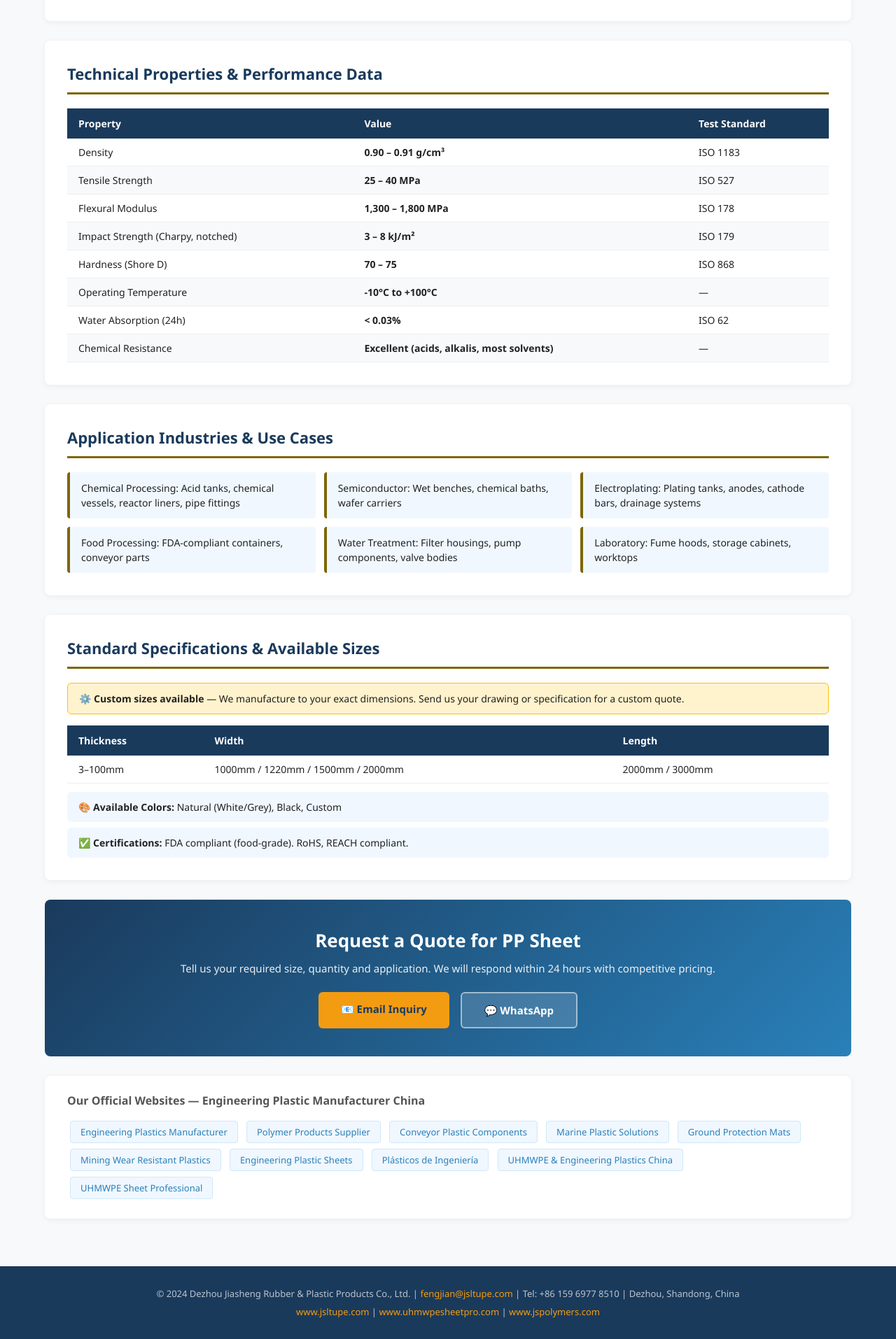
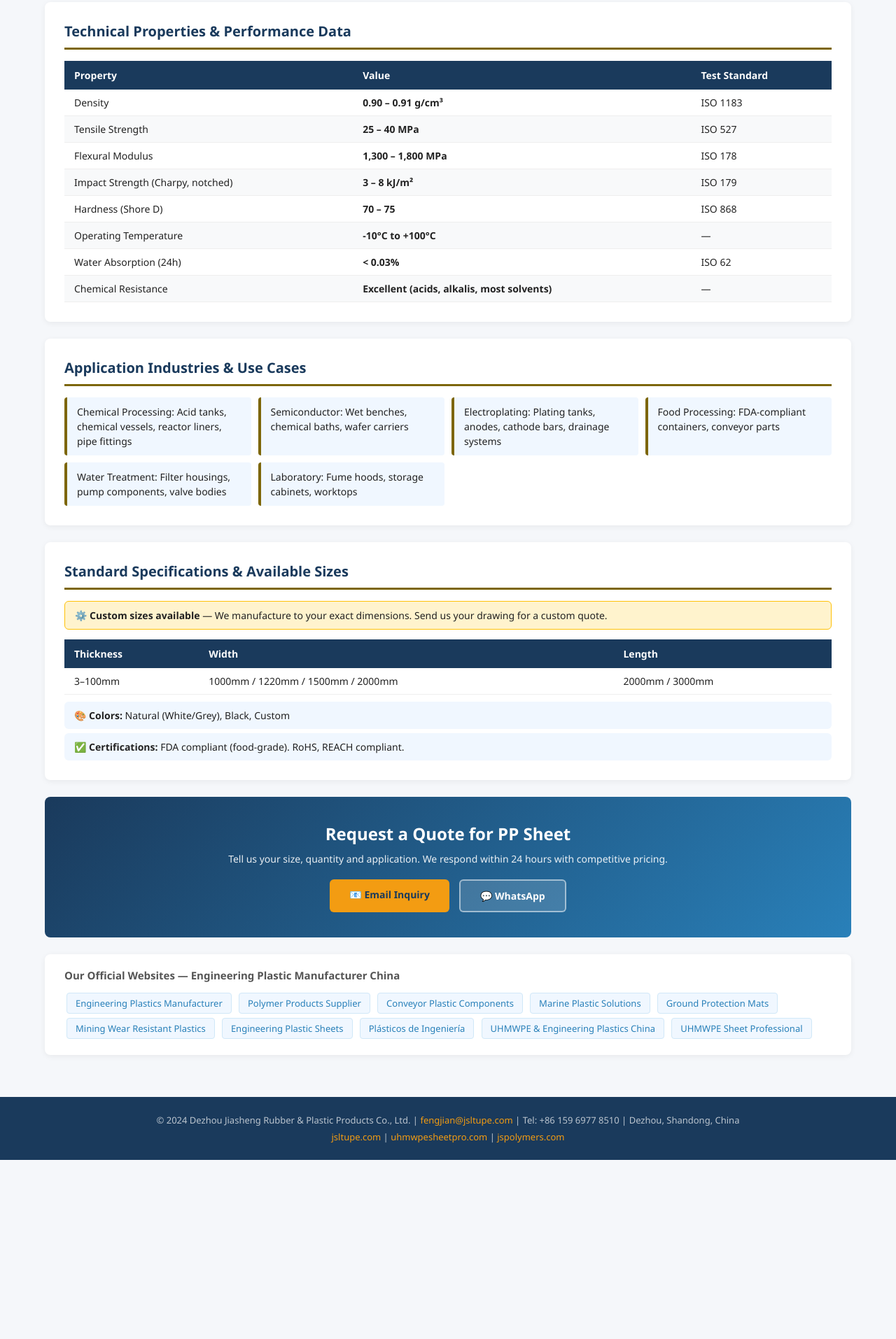
Before and after one commit to dzjsxs/ground-mat-de, a plain HTML site: page pp.html in a window 1280 px wide. Shown: the part 658-2572 px from the top of the page at 70% size. After the commit the page ends 2316 px from the top, so only its background shows below. Drawn offline with Linux system fonts and the light colour scheme.

Commit message:
Add pp.html

```diff
--- a/pp.html
+++ b/pp.html
@@ -1,216 +1,87 @@
 <!DOCTYPE html>
 <html lang="en">
 <head>
-    <meta charset="UTF-8">
-    <meta name="viewport" content="width=device-width, initial-scale=1.0">
-    <title>PP Sheet | Polypropylene Engineering Plastic Sheet - Jiasheng Plastic China</title>
-    <meta name="description" content="Buy PP Sheet from China manufacturer. Polypropylene Engineering Plastic Sheet with excellent properties. Custom sizes available. Contact: fengjian@jsltupe.com">
-    <meta name="keywords" content="PP Sheet, Polypropylene Engineering Plastic Sheet, PP板, engineering plastic sheet, China manufacturer, custom plastic">
-    <link rel="canonical" href="https://dzjsxs.github.io/ground-mat-de/pp.html">
-    <style>
-        * { margin: 0; padding: 0; box-sizing: border-box; }
-        body { font-family: 'Segoe UI', Arial, sans-serif; color: #222; background: #f8f9fa; }
-        .header { background: linear-gradient(135deg, #1a3a5c 0%, #2980b9 100%); color: white; padding: 0; }
-        .header-inner { max-width: 1200px; margin: 0 auto; padding: 16px 24px; display: flex; justify-content: space-between; align-items: center; }
-        .logo { font-size: 22px; font-weight: 700; letter-spacing: 1px; }
-        .logo span { color: #f39c12; }
-        .nav a { color: rgba(255,255,255,0.85); text-decoration: none; margin-left: 20px; font-size: 14px; }
-        .nav a:hover { color: white; }
-        .breadcrumb { background: #e8f4fd; padding: 10px 24px; font-size: 13px; color: #555; max-width: 1200px; margin: 0 auto; }
-        .breadcrumb a { color: #2980b9; text-decoration: none; }
-        .hero { background: linear-gradient(135deg, #7d6608 0%, #1a3a5c 100%); color: white; padding: 50px 24px; }
-        .hero-inner { max-width: 1200px; margin: 0 auto; }
-        .hero h1 { font-size: 36px; font-weight: 800; margin-bottom: 8px; }
-        .hero .subtitle { font-size: 18px; opacity: 0.9; margin-bottom: 16px; }
-        .hero .badges { display: flex; gap: 10px; flex-wrap: wrap; }
-        .badge { background: rgba(255,255,255,0.2); border: 1px solid rgba(255,255,255,0.4); padding: 4px 14px; border-radius: 20px; font-size: 13px; }
-        .container { max-width: 1200px; margin: 0 auto; padding: 0 24px; }
-        .content { padding: 40px 0; }
-        .section { background: white; border-radius: 8px; padding: 32px; margin-bottom: 28px; box-shadow: 0 2px 8px rgba(0,0,0,0.06); }
-        .section h2 { font-size: 22px; font-weight: 700; color: #1a3a5c; margin-bottom: 20px; padding-bottom: 12px; border-bottom: 3px solid #7d6608; }
-        .intro-text { line-height: 1.8; color: #444; font-size: 15px; }
-        .intro-text p { margin-bottom: 16px; }
-        table { width: 100%; border-collapse: collapse; font-size: 14px; }
-        th { background: #1a3a5c; color: white; padding: 12px 16px; text-align: left; }
-        td { padding: 10px 16px; border-bottom: 1px solid #eee; }
-        tr:nth-child(even) td { background: #f8f9fa; }
-        tr:hover td { background: #e8f4fd; }
-        .apps-grid { display: grid; grid-template-columns: repeat(auto-fill, minmax(280px, 1fr)); gap: 12px; }
-        .app-item { background: #f0f7ff; border-left: 4px solid #7d6608; padding: 12px 16px; border-radius: 4px; font-size: 14px; line-height: 1.5; }
-        .specs-note { background: #fff3cd; border: 1px solid #ffc107; padding: 12px 16px; border-radius: 6px; margin-bottom: 16px; font-size: 14px; }
-        .cta-section { background: linear-gradient(135deg, #1a3a5c, #2980b9); color: white; border-radius: 8px; padding: 40px; text-align: center; margin-bottom: 28px; }
-        .cta-section h2 { font-size: 26px; margin-bottom: 12px; }
-        .cta-section p { opacity: 0.9; margin-bottom: 24px; font-size: 15px; }
-        .cta-buttons { display: flex; gap: 16px; justify-content: center; flex-wrap: wrap; }
-        .btn { display: inline-block; padding: 14px 32px; border-radius: 6px; text-decoration: none; font-weight: 700; font-size: 15px; transition: transform 0.2s; }
-        .btn:hover { transform: translateY(-2px); }
-        .btn-primary { background: #f39c12; color: #1a3a5c; }
-        .btn-secondary { background: rgba(255,255,255,0.15); color: white; border: 2px solid rgba(255,255,255,0.5); }
-        .backlinks { background: white; border-radius: 8px; padding: 24px 32px; margin-bottom: 28px; box-shadow: 0 2px 8px rgba(0,0,0,0.06); }
-        .backlinks h3 { font-size: 16px; color: #555; margin-bottom: 14px; }
-        .backlinks a { display: inline-block; background: #f0f7ff; color: #2980b9; text-decoration: none; padding: 6px 14px; border-radius: 4px; margin: 4px; font-size: 13px; border: 1px solid #d0e8f8; }
-        .backlinks a:hover { background: #2980b9; color: white; }
-        .footer { background: #1a3a5c; color: rgba(255,255,255,0.7); padding: 30px 24px; text-align: center; font-size: 13px; }
-        .footer a { color: #f39c12; text-decoration: none; }
-        .colors-info { background: #f0f7ff; padding: 12px 16px; border-radius: 6px; font-size: 14px; margin-top: 12px; }
-        @media (max-width: 768px) {
-            .hero h1 { font-size: 26px; }
-            .section { padding: 20px; }
-            .apps-grid { grid-template-columns: 1fr; }
-        }
-    </style>
+<meta charset="UTF-8">
+<meta name="viewport" content="width=device-width,initial-scale=1.0">
+<title>PP Sheet | Polypropylene Engineering Plastic Sheet - Jiasheng Plastic China Manufacturer</title>
+<meta name="description" content="Buy PP Sheet from China manufacturer Jiasheng Plastic. Polypropylene Engineering Plastic Sheet with superior properties. Custom sizes, OEM available. Email: fengjian@jsltupe.com">
+<meta name="keywords" content="PP Sheet,Polypropylene Engineering Plastic Sheet,PP板,engineering plastic,China manufacturer,custom plastic sheet,wholesale">
+<link rel="canonical" href="https://dzjsxs.github.io/ground-mat-de/pp.html">
+<style>
+*{margin:0;padding:0;box-sizing:border-box}
+body{font-family:'Segoe UI',Arial,sans-serif;color:#222;background:#f5f7fa}
+.hdr{background:linear-gradient(135deg,#1a3a5c,#2980b9);color:#fff;padding:14px 24px;display:flex;justify-content:space-between;align-items:center}
+.logo{font-size:20px;font-weight:800}.logo span{color:#f39c12}
+.nav a{color:rgba(255,255,255,.85);text-decoration:none;margin-left:18px;font-size:13px}
+.bc{background:#e8f4fd;padding:8px 24px;font-size:13px;color:#555}
+.bc a{color:#2980b9;text-decoration:none}
+.hero{background:linear-gradient(135deg,#7d6608,#1a3a5c);color:#fff;padding:48px 24px}
+.hero h1{font-size:34px;font-weight:800;margin-bottom:6px}
+.hero .sub{font-size:17px;opacity:.9;margin-bottom:14px}
+.badges{display:flex;gap:8px;flex-wrap:wrap}
+.badge{background:rgba(255,255,255,.2);border:1px solid rgba(255,255,255,.4);padding:3px 12px;border-radius:20px;font-size:12px}
+.wrap{max-width:1200px;margin:0 auto;padding:0 24px}
+.content{padding:36px 0}
+.sec{background:#fff;border-radius:8px;padding:28px;margin-bottom:24px;box-shadow:0 2px 8px rgba(0,0,0,.06)}
+.sec h2{font-size:20px;font-weight:700;color:#1a3a5c;margin-bottom:16px;padding-bottom:10px;border-bottom:3px solid #7d6608}
+.intro-text p{line-height:1.8;color:#444;font-size:15px;margin-bottom:14px}
+table{width:100%;border-collapse:collapse;font-size:14px}
+th{background:#1a3a5c;color:#fff;padding:11px 14px;text-align:left}
+td{padding:9px 14px;border-bottom:1px solid #eee}
+tr:nth-child(even) td{background:#f8f9fa}
+tr:hover td{background:#e8f4fd}
+.apps{display:grid;grid-template-columns:repeat(auto-fill,minmax(260px,1fr));gap:10px}
+.app-item{background:#f0f7ff;border-left:4px solid #7d6608;padding:10px 14px;border-radius:4px;font-size:14px;line-height:1.5}
+.note{background:#fff3cd;border:1px solid #ffc107;padding:10px 14px;border-radius:6px;margin-bottom:14px;font-size:14px}
+.cta{background:linear-gradient(135deg,#1a3a5c,#2980b9);color:#fff;border-radius:8px;padding:36px;text-align:center;margin-bottom:24px}
+.cta h2{font-size:24px;margin-bottom:10px}
+.cta p{opacity:.9;margin-bottom:20px;font-size:14px}
+.btns{display:flex;gap:14px;justify-content:center;flex-wrap:wrap}
+.btn{display:inline-block;padding:12px 28px;border-radius:6px;text-decoration:none;font-weight:700;font-size:14px}
+.btn-y{background:#f39c12;color:#1a3a5c}
+.btn-w{background:rgba(255,255,255,.15);color:#fff;border:2px solid rgba(255,255,255,.5)}
+.blinks{background:#fff;border-radius:8px;padding:20px 28px;margin-bottom:24px;box-shadow:0 2px 8px rgba(0,0,0,.06)}
+.blinks h3{font-size:15px;color:#555;margin-bottom:12px}
+.blinks a{display:inline-block;background:#f0f7ff;color:#2980b9;text-decoration:none;padding:5px 12px;border-radius:4px;margin:3px;font-size:13px;border:1px solid #d0e8f8}
+.blinks a:hover{background:#2980b9;color:#fff}
+.ftr{background:#1a3a5c;color:rgba(255,255,255,.7);padding:24px;text-align:center;font-size:13px}
+.ftr a{color:#f39c12;text-decoration:none}
+.ci{background:#f0f7ff;padding:10px 14px;border-radius:6px;font-size:14px;margin-top:10px}
+@media(max-width:768px){.hero h1{font-size:24px}.sec{padding:18px}.apps{grid-template-columns:1fr}}
+</style>
 </head>
 <body>
-
-<header class="header">
-    <div class="header-inner">
-        <div class="logo">JS<span>Plastic</span></div>
-        <nav class="nav">
-            <a href="index.html">Home</a>
-            <a href="index.html#products">Products</a>
-            <a href="index.html#contact">Contact</a>
-        </nav>
-    </div>
+<header class="hdr">
+<div class="logo">JS<span>Plastic</span></div>
+<nav class="nav"><a href="index.html">Home</a><a href="index.html#products">Products</a><a href="index.html#contact">Contact</a></nav>
 </header>
-
-<div class="container">
-    <div class="breadcrumb">
-        <a href="index.html">Home</a> &rsaquo; <a href="index.html#products">Products</a> &rsaquo; PP Sheet
-    </div>
+<div class="wrap"><div class="bc"><a href="index.html">Home</a> › <a href="index.html#products">Products</a> › PP Sheet</div></div>
+<div class="hero"><div class="wrap">
+<h1>PP Sheet</h1>
+<div class="sub">Polypropylene Engineering Plastic Sheet</div>
+<div class="badges"><span class="badge">China Manufacturer</span><span class="badge">Custom Sizes</span><span class="badge">OEM Available</span><span class="badge">Fast Delivery</span></div>
+</div></div>
+<div class="wrap"><div class="content">
+<div class="sec"><h2>Product Introduction</h2><div class="intro-text"><p>Polypropylene (PP) Sheet is a lightweight, semi-crystalline thermoplastic that offers an excellent balance of chemical resistance, mechanical properties, and processability. With one of the lowest densities among engineering plastics (0.90 g/cm³), PP sheet provides outstanding weight savings while maintaining good structural integrity.</p><p>PP sheet exhibits exceptional resistance to a wide range of acids, alkalis, and organic solvents, making it the preferred material for chemical processing equipment. Its excellent fatigue resistance and living hinge capability make it unique among thermoplastics. Jiasheng Plastic offers both homopolymer (PP-H) and copolymer (PP-C) grades, as well as glass-fiber reinforced and flame-retardant variants.</p></div></div>
+<div class="sec"><h2>Technical Properties &amp; Performance Data</h2>
+<table><thead><tr><th>Property</th><th>Value</th><th>Test Standard</th></tr></thead>
+<tbody><tr><td>Density</td><td><strong>0.90 – 0.91 g/cm³</strong></td><td>ISO 1183</td></tr><tr><td>Tensile Strength</td><td><strong>25 – 40 MPa</strong></td><td>ISO 527</td></tr><tr><td>Flexural Modulus</td><td><strong>1,300 – 1,800 MPa</strong></td><td>ISO 178</td></tr><tr><td>Impact Strength (Charpy, notched)</td><td><strong>3 – 8 kJ/m²</strong></td><td>ISO 179</td></tr><tr><td>Hardness (Shore D)</td><td><strong>70 – 75</strong></td><td>ISO 868</td></tr><tr><td>Operating Temperature</td><td><strong>-10°C to +100°C</strong></td><td>—</td></tr><tr><td>Water Absorption (24h)</td><td><strong>< 0.03%</strong></td><td>ISO 62</td></tr><tr><td>Chemical Resistance</td><td><strong>Excellent (acids, alkalis, most solvents)</strong></td><td>—</td></tr></tbody></table></div>
+<div class="sec"><h2>Application Industries &amp; Use Cases</h2><div class="apps"><div class="app-item">Chemical Processing: Acid tanks, chemical vessels, reactor liners, pipe fittings</div><div class="app-item">Semiconductor: Wet benches, chemical baths, wafer carriers</div><div class="app-item">Electroplating: Plating tanks, anodes, cathode bars, drainage systems</div><div class="app-item">Food Processing: FDA-compliant containers, conveyor parts</div><div class="app-item">Water Treatment: Filter housings, pump components, valve bodies</div><div class="app-item">Laboratory: Fume hoods, storage cabinets, worktops</div></div></div>
+<div class="sec"><h2>Standard Specifications &amp; Available Sizes</h2>
+<div class="note">⚙️ <strong>Custom sizes available</strong> — We manufacture to your exact dimensions. Send us your drawing for a custom quote.</div>
+<table><thead><tr><th>Thickness</th><th>Width</th><th>Length</th></tr></thead>
+<tbody><tr><td>3–100mm</td><td>1000mm / 1220mm / 1500mm / 2000mm</td><td>2000mm / 3000mm</td></tr></tbody></table>
+<div class="ci">🎨 <strong>Colors:</strong> Natural (White/Grey), Black, Custom</div>
+<div class="ci" style="margin-top:6px">✅ <strong>Certifications:</strong> FDA compliant (food-grade). RoHS, REACH compliant.</div>
 </div>
-
-<div class="hero">
-    <div class="hero-inner">
-        <h1>PP Sheet</h1>
-        <div class="subtitle">Polypropylene Engineering Plastic Sheet</div>
-        <div class="badges">
-            <span class="badge">China Manufacturer</span>
-            <span class="badge">Custom Sizes</span>
-            <span class="badge">OEM Available</span>
-            <span class="badge">Fast Delivery</span>
-        </div>
-    </div>
-</div>
-
-<div class="container">
-<div class="content">
-
-    <!-- Product Introduction -->
-    <div class="section">
-        <h2>Product Introduction</h2>
-        <div class="intro-text">
-            <p>Polypropylene (PP) Sheet is a lightweight, semi-crystalline thermoplastic that offers an excellent balance of chemical resistance, mechanical properties, and processability. With one of the lowest densities among engineering plastics (0.90 g/cm³), PP sheet provides outstanding weight savings while maintaining good structural integrity.</p><p>PP sheet exhibits exceptional resistance to a wide range of acids, alkalis, and organic solvents, making it the preferred material for chemical processing equipment. Its excellent fatigue resistance and living hinge capability make it unique among thermoplastics. Jiasheng Plastic offers both homopolymer (PP-H) and copolymer (PP-C) grades, as well as glass-fiber reinforced and flame-retardant variants.</p>
-        </div>
-    </div>
-
-    <!-- Technical Properties -->
-    <div class="section">
-        <h2>Technical Properties & Performance Data</h2>
-        <table>
-            <thead>
-                <tr>
-                    <th>Property</th>
-                    <th>Value</th>
-                    <th>Test Standard</th>
-                </tr>
-            </thead>
-            <tbody>
-
-        <tr>
-            <td>Density</td>
-            <td><strong>0.90 – 0.91 g/cm³</strong></td>
-            <td>ISO 1183</td>
-        </tr>
-        <tr>
-            <td>Tensile Strength</td>
-            <td><strong>25 – 40 MPa</strong></td>
-            <td>ISO 527</td>
-        </tr>
-        <tr>
-            <td>Flexural Modulus</td>
-            <td><strong>1,300 – 1,800 MPa</strong></td>
-            <td>ISO 178</td>
-        </tr>
-        <tr>
-            <td>Impact Strength (Charpy, notched)</td>
-            <td><strong>3 – 8 kJ/m²</strong></td>
-            <td>ISO 179</td>
-        </tr>
-        <tr>
-            <td>Hardness (Shore D)</td>
-            <td><strong>70 – 75</strong></td>
-            <td>ISO 868</td>
-        </tr>
-        <tr>
-            <td>Operating Temperature</td>
-            <td><strong>-10°C to +100°C</strong></td>
-            <td>—</td>
-        </tr>
-        <tr>
-            <td>Water Absorption (24h)</td>
-            <td><strong>< 0.03%</strong></td>
-            <td>ISO 62</td>
-        </tr>
-        <tr>
-            <td>Chemical Resistance</td>
-            <td><strong>Excellent (acids, alkalis, most solvents)</strong></td>
-            <td>—</td>
-        </tr>
-            </tbody>
-        </table>
-    </div>
-
-    <!-- Applications -->
-    <div class="section">
-        <h2>Application Industries & Use Cases</h2>
-        <div class="apps-grid">
-            <div class="app-item">Chemical Processing: Acid tanks, chemical vessels, reactor liners, pipe fittings</div><div class="app-item">Semiconductor: Wet benches, chemical baths, wafer carriers</div><div class="app-item">Electroplating: Plating tanks, anodes, cathode bars, drainage systems</div><div class="app-item">Food Processing: FDA-compliant containers, conveyor parts</div><div class="app-item">Water Treatment: Filter housings, pump components, valve bodies</div><div class="app-item">Laboratory: Fume hoods, storage cabinets, worktops</div>
-        </div>
-    </div>
-
-    <!-- Specifications -->
-    <div class="section">
-        <h2>Standard Specifications & Available Sizes</h2>
-        <div class="specs-note">
-            ⚙️ <strong>Custom sizes available</strong> — We manufacture to your exact dimensions. Send us your drawing or specification for a custom quote.
-        </div>
-        <table>
-            <thead>
-                <tr>
-                    <th>Thickness</th>
-                    <th>Width</th>
-                    <th>Length</th>
-                </tr>
-            </thead>
-            <tbody>
-
-            <tr>
-                <td>3–100mm</td>
-                <td>1000mm / 1220mm / 1500mm / 2000mm</td>
-                <td>2000mm / 3000mm</td>
-            </tr>
-            </tbody>
-        </table>
-        <div class="colors-info">
-            🎨 <strong>Available Colors:</strong> Natural (White/Grey), Black, Custom
-        </div>
-        <div class="colors-info" style="margin-top:8px;">✅ <strong>Certifications:</strong> FDA compliant (food-grade). RoHS, REACH compliant.</div>
-    </div>
-
-    <!-- CTA -->
-    <div class="cta-section">
-        <h2>Request a Quote for PP Sheet</h2>
-        <p>Tell us your required size, quantity and application. We will respond within 24 hours with competitive pricing.</p>
-        <div class="cta-buttons">
-            <a href="mailto:fengjian@jsltupe.com?subject=Inquiry: PP Sheet&body=Hello, I need a quote for PP Sheet. Size: ___ Quantity: ___ Application: ___" class="btn btn-primary">📧 Email Inquiry</a>
-            <a href="https://wa.me/8615969778510?text=Hello, I need a quote for PP Sheet" class="btn btn-secondary" target="_blank">💬 WhatsApp</a>
-        </div>
-    </div>
-
-    <!-- Related Links / Backlinks -->
-    <div class="backlinks">
-        <h3>Our Official Websites — Engineering Plastic Manufacturer China</h3>
-        <a href="https://www.jspolymers.com" target="_blank" rel="dofollow">Engineering Plastics Manufacturer</a>
+<div class="cta"><h2>Request a Quote for PP Sheet</h2>
+<p>Tell us your size, quantity and application. We respond within 24 hours with competitive pricing.</p>
+<div class="btns">
+<a href="mailto:fengjian@jsltupe.com?subject=Inquiry: PP Sheet&body=Hello, I need a quote for PP Sheet. Size: ___ Qty: ___ Application: ___" class="btn btn-y">📧 Email Inquiry</a>
+<a href="https://wa.me/8615969778510?text=Hello, I need PP Sheet quote" class="btn btn-w" target="_blank">💬 WhatsApp</a>
+</div></div>
+<div class="blinks"><h3>Our Official Websites — Engineering Plastic Manufacturer China</h3>
+<a href="https://www.jspolymers.com" target="_blank" rel="dofollow">Engineering Plastics Manufacturer</a>
 <a href="https://www.jslt-polymers.com" target="_blank" rel="dofollow">Polymer Products Supplier</a>
 <a href="https://www.jslt-conveyor.com" target="_blank" rel="dofollow">Conveyor Plastic Components</a>
 <a href="https://www.jslt-marine.com" target="_blank" rel="dofollow">Marine Plastic Solutions</a>
@@ -219,23 +90,10 @@
 <a href="https://www.jslt-engplastics.com" target="_blank" rel="dofollow">Engineering Plastic Sheets</a>
 <a href="https://www.plasticos-ingenieria.com" target="_blank" rel="dofollow">Plásticos de Ingeniería</a>
 <a href="https://www.jsltupe.com" target="_blank" rel="dofollow">UHMWPE & Engineering Plastics China</a>
-<a href="https://www.uhmwpesheetpro.com" target="_blank" rel="dofollow">UHMWPE Sheet Professional</a>
-
-    </div>
-
-</div>
-</div>
-
-<footer class="footer">
-    <p>© 2024 Dezhou Jiasheng Rubber &amp; Plastic Products Co., Ltd. |
-    <a href="mailto:fengjian@jsltupe.com">fengjian@jsltupe.com</a> |
-    Tel: +86 159 6977 8510 | Dezhou, Shandong, China</p>
-    <p style="margin-top:8px;">
-        <a href="https://www.jsltupe.com">www.jsltupe.com</a> |
-        <a href="https://www.uhmwpesheetpro.com">www.uhmwpesheetpro.com</a> |
-        <a href="https://www.jspolymers.com">www.jspolymers.com</a>
-    </p>
+<a href="https://www.uhmwpesheetpro.com" target="_blank" rel="dofollow">UHMWPE Sheet Professional</a></div>
+</div></div>
+<footer class="ftr">
+<p>© 2024 Dezhou Jiasheng Rubber &amp; Plastic Products Co., Ltd. | <a href="mailto:fengjian@jsltupe.com">fengjian@jsltupe.com</a> | Tel: +86 159 6977 8510 | Dezhou, Shandong, China</p>
+<p style="margin-top:6px"><a href="https://www.jsltupe.com">jsltupe.com</a> | <a href="https://www.uhmwpesheetpro.com">uhmwpesheetpro.com</a> | <a href="https://www.jspolymers.com">jspolymers.com</a></p>
 </footer>
-
-</body>
-</html>
+</body></html>
```
